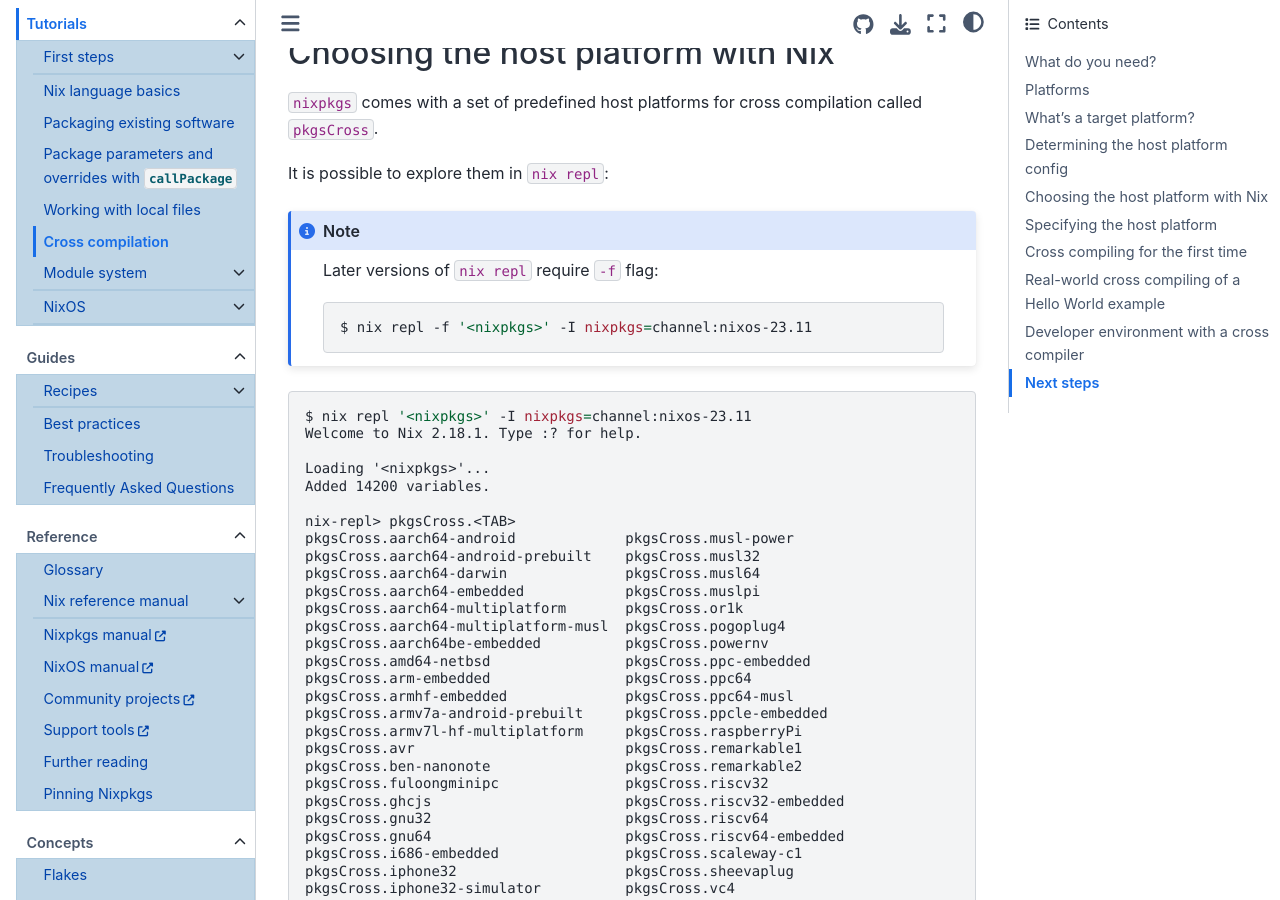
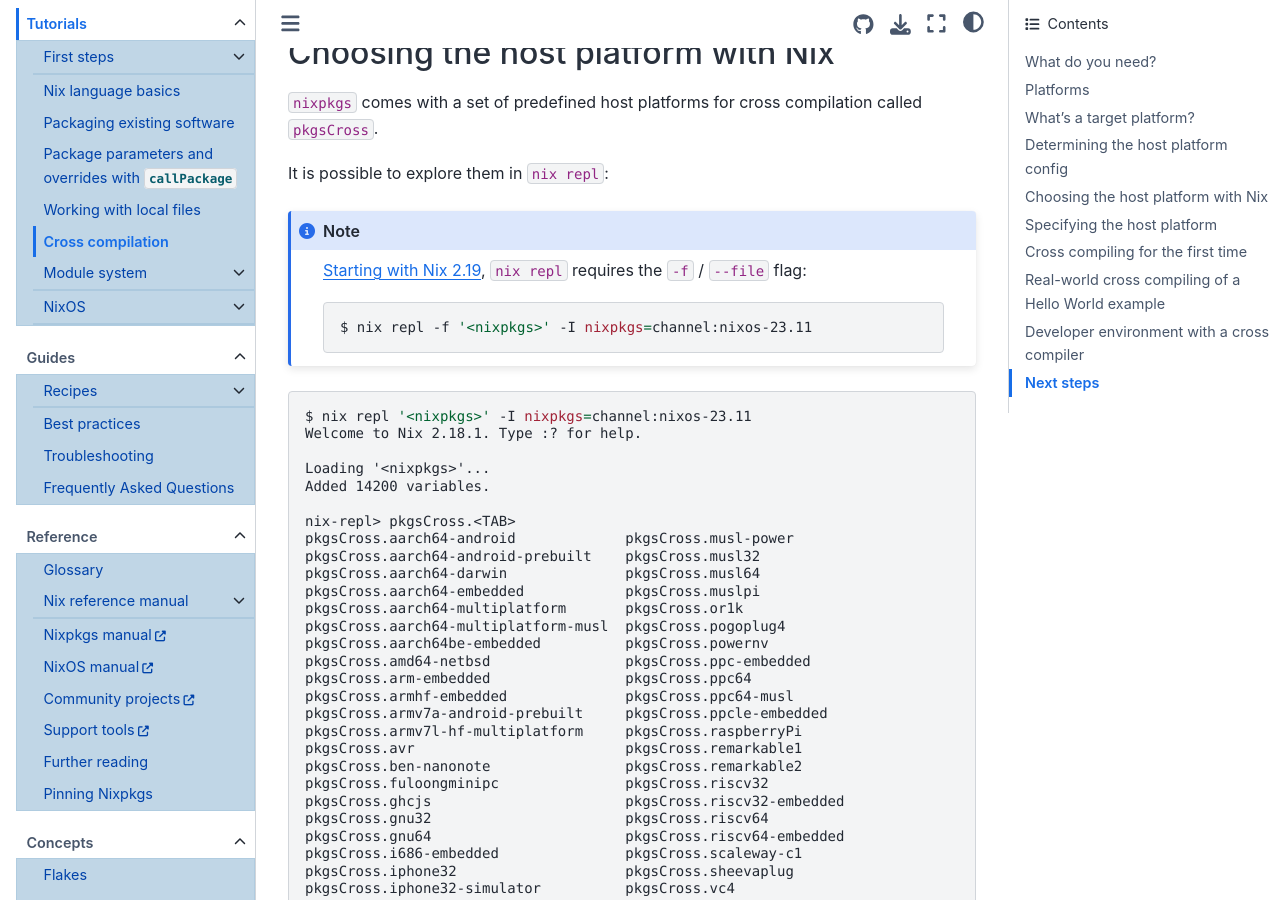
Before and after one commit to NixOS/nix.dev, a Sphinx documentation site: the page built from source/tutorials/cross-compilation.md, in a window 1280 px wide and 900 px high, scrolled down 1959 px. Built offline with Sphinx 7.4.7 and the Sphinx Book theme 1.1.4, drawn with Linux system fonts in a browser that asks for light colours.

Commit message:
link to the release note

````diff
--- a/source/tutorials/cross-compilation.md
+++ b/source/tutorials/cross-compilation.md
@@ -86,7 +86,7 @@
 It is possible to explore them in `nix repl`:
 
 :::{note}
-Later versions of `nix repl` require `-f` flag:
+[Starting with Nix 2.19](https://nix.dev/manual/nix/latest/release-notes/rl-2.19), `nix repl` requires the `-f` / `--file` flag:
 ```shell-session
 $ nix repl -f '<nixpkgs>' -I nixpkgs=channel:nixos-23.11
 ```
````
